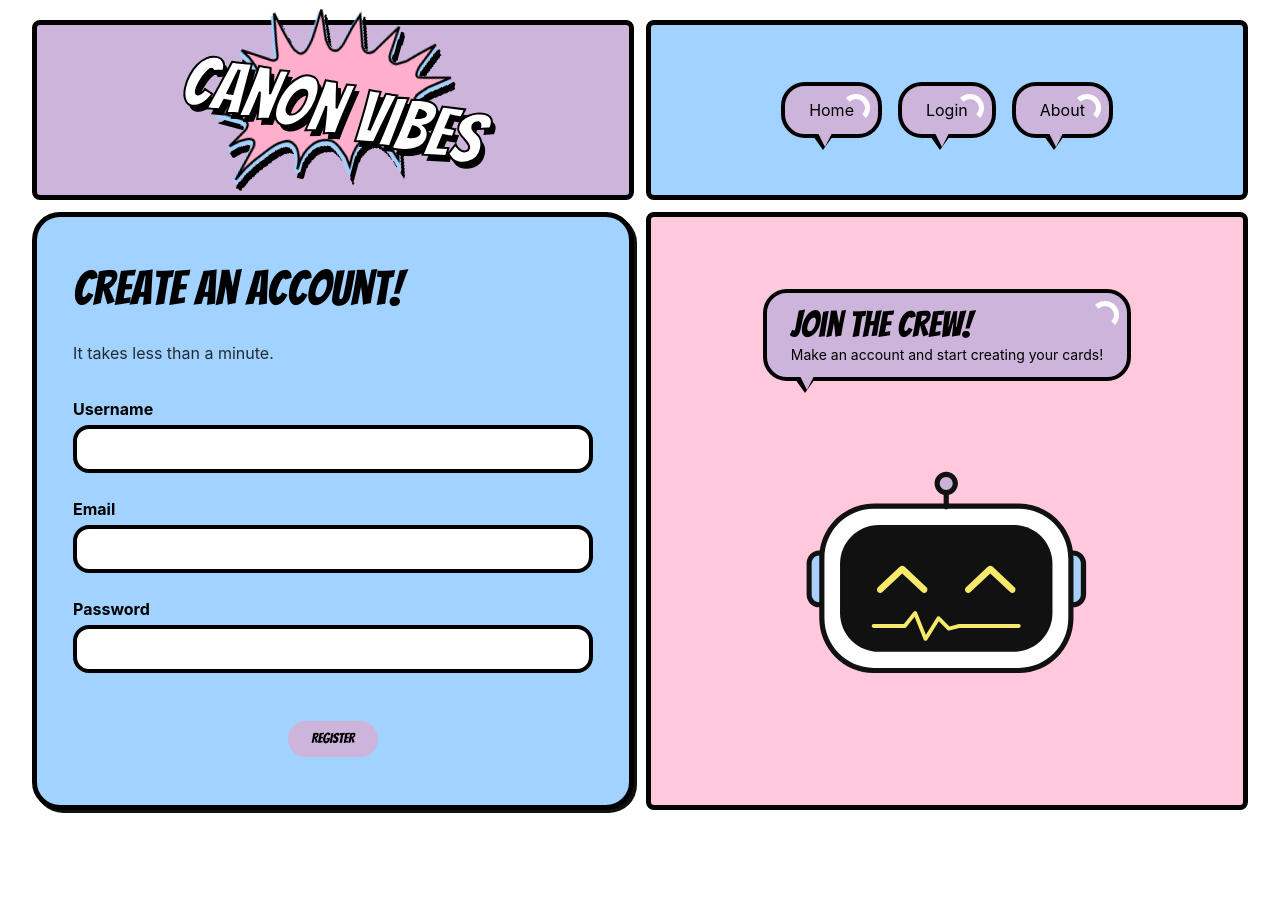
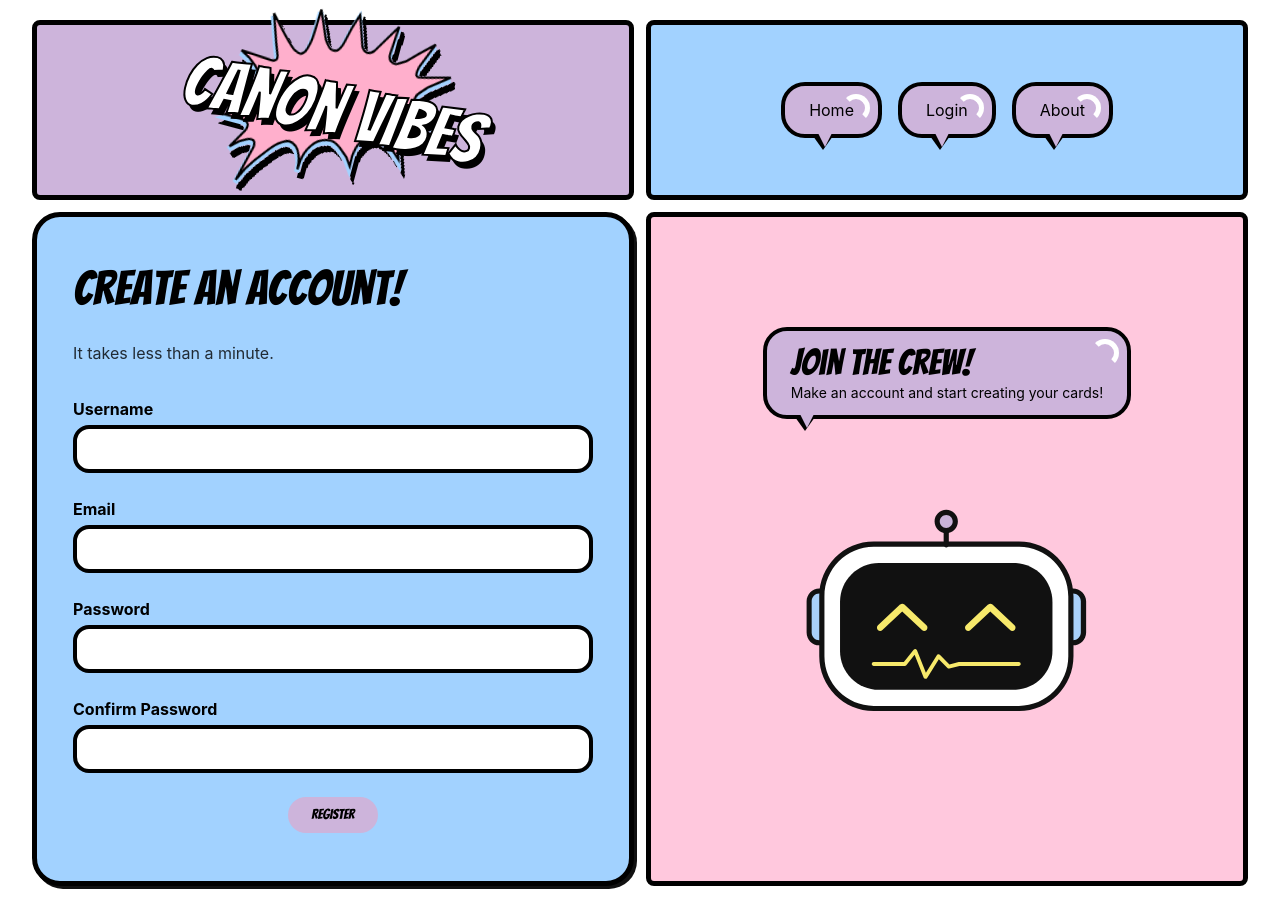
Before and after one commit to Rinna-codes/canon-vibes, a React (Vite) app in the folder client/: page /register in a window 1280 px wide. Before the commit the page ends 830 px from the top, so only its background shows below. Built offline with nearby package versions, Linux system fonts and the light colour scheme.

Commit message:
added the basic input fields and css styles to the register form. And added a confirm password field to check if the password the user enters is both correct and matching. Ensures password user enters is one user wants to use.

```diff
--- a/client/src/pages/RegisterPage.jsx
+++ b/client/src/pages/RegisterPage.jsx
@@ -5,21 +5,28 @@ import SpeechBubble from '../components/SpeechBubble.jsx';
 import happyHerbie from '../assets/herbieHappy.svg';
 
 const RegisterPage = () => {
-    // declare the email and password with useState and useNavigate
-    // sent back the web token and navigate client to dashboard page
+    // declare the form fields with useState and useNavigate
+    // after a successful registration, send the user to the login page
 
     const navigate = useNavigate();
     const [username, setUsername] = useState('');
     const [email, setEmail] = useState('');
     const [password, setPassword] = useState('');
+    const [confirmPassword, setConfirmPassword] = useState('');
 
-    // TODO: add error handling for registration form under the handleSubmit function
     const [error, setError] = useState('');
     const [success, setSuccess] = useState('');
 
     const handleSubmit = async (e) => {
         e.preventDefault();
         setError('');
+        setSuccess('');
+
+        // check the passwords BEFORE contacting the server
+        if (password !== confirmPassword) {
+            setError('Passwords do not match.');
+            return;
+        }
 
         try {
             const response = await fetch('/api/auth/register', {
@@ -31,12 +38,12 @@ const RegisterPage = () => {
             });
 
             if (!response.ok) {
-                throw new Error('Registering Log in failed')
+                throw new Error('Registration failed');
             }
 
             setSuccess('Account created! Redirecting to login page...');
 
-            // Let the user see a success registeration message before going to the login page
+            // Let the user see the success message before going to the login page
             setTimeout(() => navigate('/login'), 5000);
 
         } catch (error) {
@@ -58,7 +65,6 @@ const RegisterPage = () => {
         mainRightSection: 'flex flex-col items-center justify-center gap-8 rounded-lg bg-[#FFC8DD] border-5 border-black lg:col-span-3',
     };
 
-
     const comicWording = {
         appTitle: 'relative z-10 rotate-12 font-comic text-7xl text-white [-webkit-text-stroke:2px_black] text-shadow-[5px_5px_0_#000]',
         registerHeader: 'mb-6 my-3 text-5xl font-comic text-black',
@@ -69,6 +75,8 @@ const RegisterPage = () => {
     const formStyles = {
         titleBurst: 'absolute inset-0 rotate-15 h-full w-full scale-125 object-contain',
         input: 'h-12 w-full rounded-2xl border-4 border-black px-4 font-sans text-black bg-white focus:outline-4 focus:outline-[#F7E96B] focus:shadow-[2px_2px_0_#111]',
+        error: 'mb-6 rounded-lg border-4 border-black bg-white px-4 py-2 font-comic font-bold text-red-700',
+        success: 'mb-6 rounded-lg border-4 border-black bg-[#F7E96B] px-4 py-2 font-comic font-bold text-green',
     };
 
     return (
@@ -103,14 +111,15 @@ const RegisterPage = () => {
                         <h2 className={comicWording.registerHeader}>Create an account!</h2>
                         <p className={comicWording.subText}>It takes less than a minute.</p>
 
-                        {/*TODO: Change the color of the text to something visually better*/}
-                        {success && <p className="text-green-600">{success}</p>}
+                        <form onSubmit={handleSubmit} className='w-full'>
+                            {success && <p role='status' className={formStyles.success}>{success}</p>}
+                            {error && <p role='alert' className={formStyles.error}>OOPS! {error}</p>}
 
                             <div className='mb-6'>
                                 <label htmlFor='username' className={comicWording.Labels}>Username</label>
                                 <input
                                     id='username'
-                                type='username'
+                                    type='text'
                                     value={username}
                                     onChange={(e) => setUsername(e.target.value)}
                                     className={formStyles.input}
@@ -139,13 +148,30 @@ const RegisterPage = () => {
                                 />
                             </div>
 
+                            <div className='mb-6'>
+                                <label htmlFor='confirmPassword' className={comicWording.Labels}>Confirm Password</label>
+                                <input
+                                    id='confirmPassword'
+                                    type='password'
+                                    value={confirmPassword}
+                                    onChange={(e) => setConfirmPassword(e.target.value)}
+                                    className={formStyles.input}
+                                />
+                            </div>
+
+                            {/*TODO: Change the register button to match the Figma design */}
                             <div className='mt-6 my-3 flex justify-center'>
                                 <button
                                     type='submit'
-                            className='rounded-full bg-[#CDB4DB] px-6 py-2 text-sm font-comic text-black hover:text-white hover:bg-black'>Register</button>
-                        </div>
+                                    className='rounded-full bg-[#CDB4DB] px-6 py-2 text-sm font-comic text-black hover:text-white hover:bg-black'>
+                                    Register
+                                </button>
                             </div>
 
+                        </form>
+                    </div>
+
+                    {/* main right section, Herbie */}
                     <div className={comicPanels.mainRightSection}>
                         <SpeechBubble>
                             <p className='font-comic text-4xl text-black'>Join the crew!</p>
```
Lines whose indentation alone changed are shown as unchanged.
